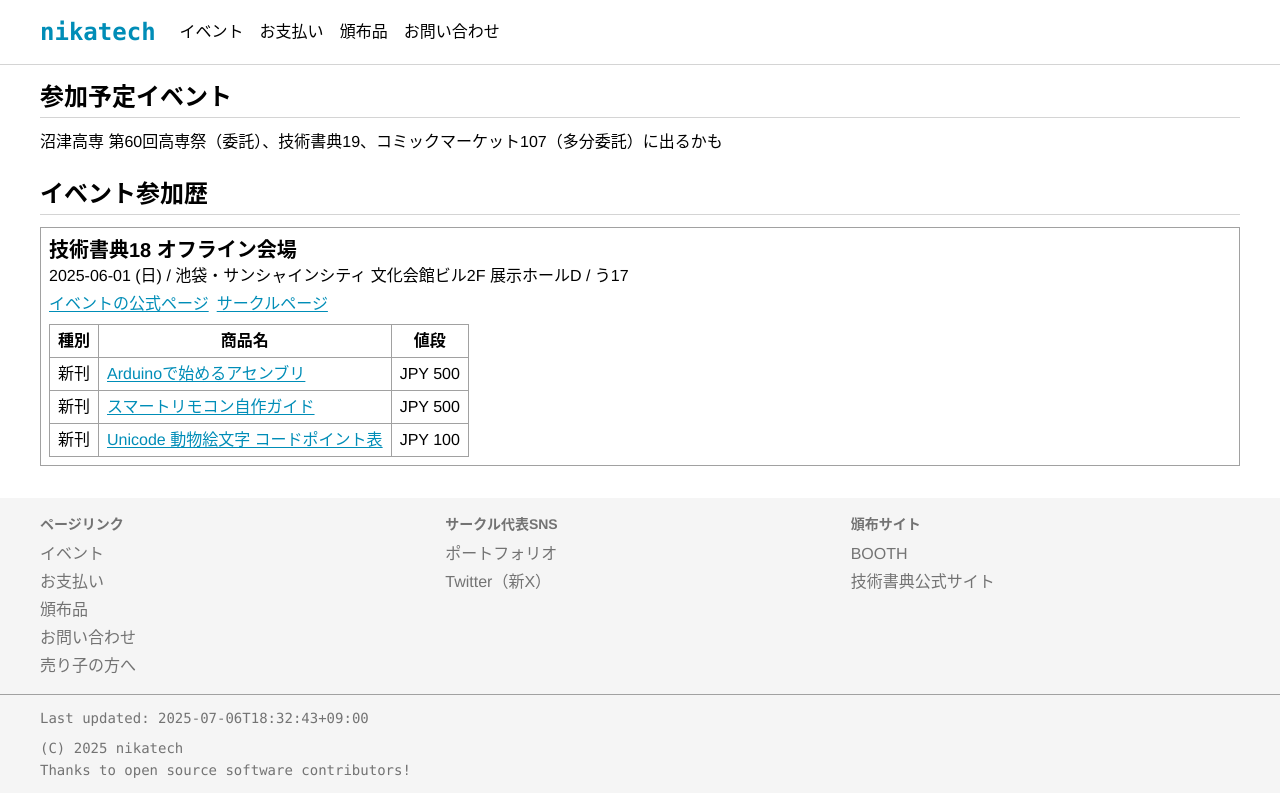
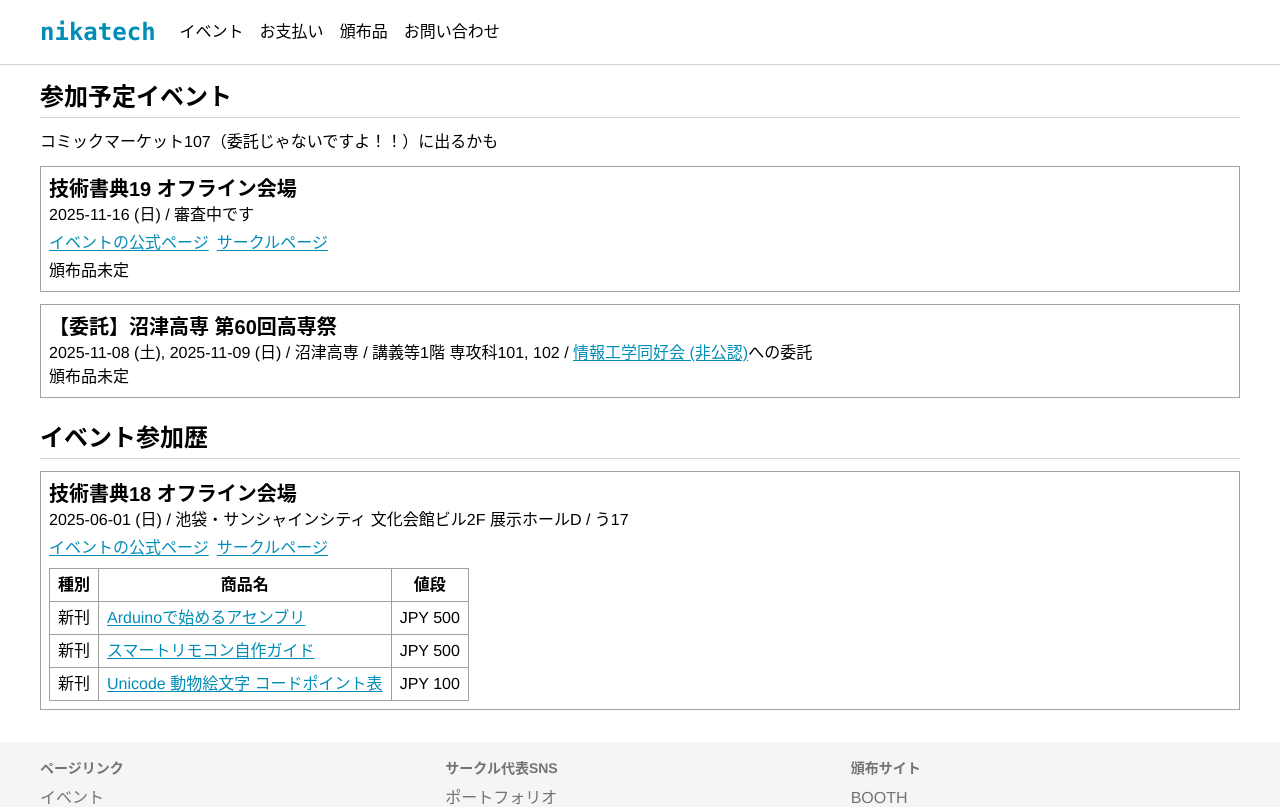
Before and after one commit to nikachu2012/nikatech-site, a Next.js app: page /event in a window 1280 px wide. Shown: the top 807 px of the page. Built offline with nearby package versions, Linux system fonts and the light colour scheme.

Commit message:
[add] 技術書典19、第60回高専祭の情報を追加

```diff
--- a/app/(default)/event/event.tsx
+++ b/app/(default)/event/event.tsx
@@ -1,13 +1,20 @@
+import Link from "next/link";
 
 export function EventSchedule() {
     return <>
-        沼津高専 第60回高専祭（委託）、技術書典19、コミックマーケット107（多分委託）に出るかも
-        {/* <div className="border border-neutral-400 p-2">
-            <div className="font-bold text-xl">技術書典18 オフライン会場</div>
-            <div className="">2025-06-01 (日) / 審査中です</div>
+        コミックマーケット107（委託じゃないですよ！！）に出るかも
+        <div className="border border-neutral-400 p-2">
+            <div className="font-bold text-xl">技術書典19 オフライン会場</div>
+            <div className="">2025-11-16 (日) / 審査中です</div>
+
+            <div className="flex flex-wrap my-1 gap-2">
+                <Link className="link" href={"https://techbookfest.org/event/tbf19"} target="_blank">イベントの公式ページ</Link>
+                <Link className="link" href={"https://techbookfest.org/organization/KdLZ1mQYzBTzyyz68x2UX"} target="_blank">サークルページ</Link>
+            </div>
+
             <div>
-
-                <table className="border-collapse mt-1 table-auto">
+                頒布品未定
+                {/* <table className="border-collapse mt-1 table-auto">
                     <thead>
                         <tr>
                             <th className="border border-neutral-400 p-1 px-2">種別</th>
@@ -23,9 +30,35 @@ export function EventSchedule() {
                             <td className="border border-neutral-400 p-1 px-2">500 JPY</td>
                         </tr>
                     </tbody>
-                </table>
+                </table> */}
 
             </div>
-        </div> */}
+        </div>
+
+        <div className="border border-neutral-400 p-2">
+            <div className="font-bold text-xl">【委託】沼津高専 第60回高専祭</div>
+            <div className="">2025-11-08 (土), 2025-11-09 (日) / 沼津高専 / 講義等1階 専攻科101, 102 / <Link className="link" href={"https://csc.nikachu.net"} target="_blank">情報工学同好会 (非公認)</Link>への委託</div>
+            <div>
+                頒布品未定
+                {/* <table className="border-collapse mt-1 table-auto">
+                    <thead>
+                        <tr>
+                            <th className="border border-neutral-400 p-1 px-2">種別</th>
+                            <th className="border border-neutral-400 p-1 px-2">商品名</th>
+                            <th className="border border-neutral-400 p-1 px-2">値段</th>
+                        </tr>
+                    </thead>
+
+                    <tbody>
+                        <tr>
+                            <td className="border border-neutral-400 p-1 px-2">新刊</td>
+                            <td className="border border-neutral-400 p-1 px-2">ンゴシリーズ vol.1</td>
+                            <td className="border border-neutral-400 p-1 px-2">500 JPY</td>
+                        </tr>
+                    </tbody>
+                </table> */}
+
+            </div>
+        </div>
     </>
 }
--- a/app/(default)/page.tsx
+++ b/app/(default)/page.tsx
@@ -43,9 +43,21 @@ export default function Home() {
           <h2 className="font-bold text-2xl border-b border-neutral-300 pb-1 mb-2">お知らせ</h2>
           <ul className="list-disc flex flex-col gap-4 mt-4">
             <li className="flex flex-col lg:flex-row gap-1 lg:gap-2 items-left lg:items-center">
+              <span className="font-mono text-neutral-500 text-sm">{GetDateISO8601String(new Date("2025-08-15T13:48:00.000+09:00"))}</span>
+              <div>
+                技術書典19応募しました。新刊も鋭意制作中です！
+              </div>
+            </li>
+            <li className="flex flex-col lg:flex-row gap-1 lg:gap-2 items-left lg:items-center">
+              <span className="font-mono text-neutral-500 text-sm">{GetDateISO8601String(new Date("2025-08-15T00:00:00.000+09:00"))}</span>
+              <div>
+                11/8(土), 11/9(日) 沼津高専第60回高専祭に委託参加します！ <Link className="link" href={"https://csc.nikachu.net"} target="_blank">情報工学同好会 (非公認)</Link>への委託です。
+              </div>
+            </li>
+            <li className="flex flex-col lg:flex-row gap-1 lg:gap-2 items-left lg:items-center">
               <span className="font-mono text-neutral-500 text-sm">{GetDateISO8601String(new Date("2025-06-13T22:42:40.000+09:00"))}</span>
               <div>
-                BOOTHでの電子版の頒布を開始しました！<Link href={"https://nikatech.booth.pm/"}>BOOTHでの頒布ページ</Link>
+                BOOTHでの電子版の頒布を開始しました！<Link className="link" href={"https://nikatech.booth.pm/"}>BOOTHでの頒布ページ</Link>
               </div>
             </li>
             <li className="flex flex-col lg:flex-row gap-1 lg:gap-2 items-left lg:items-center">
```
